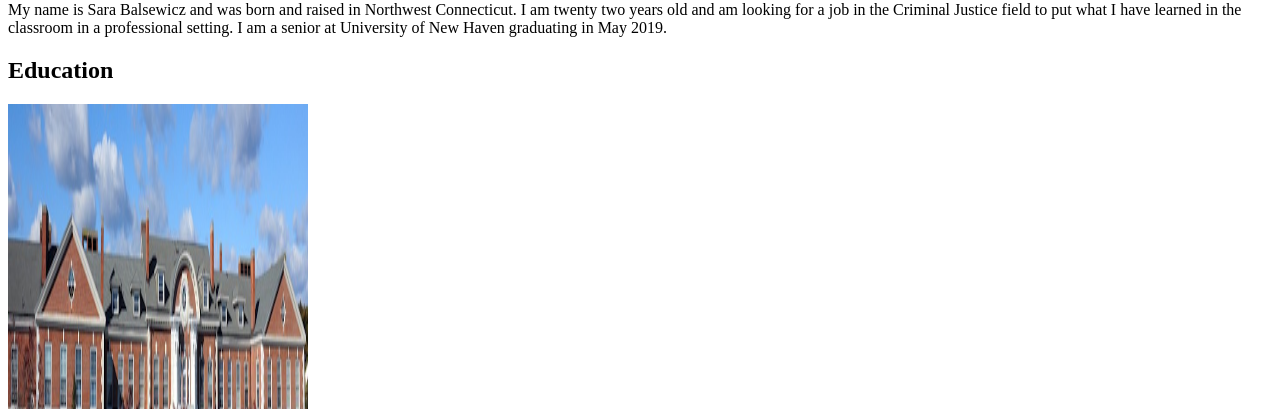
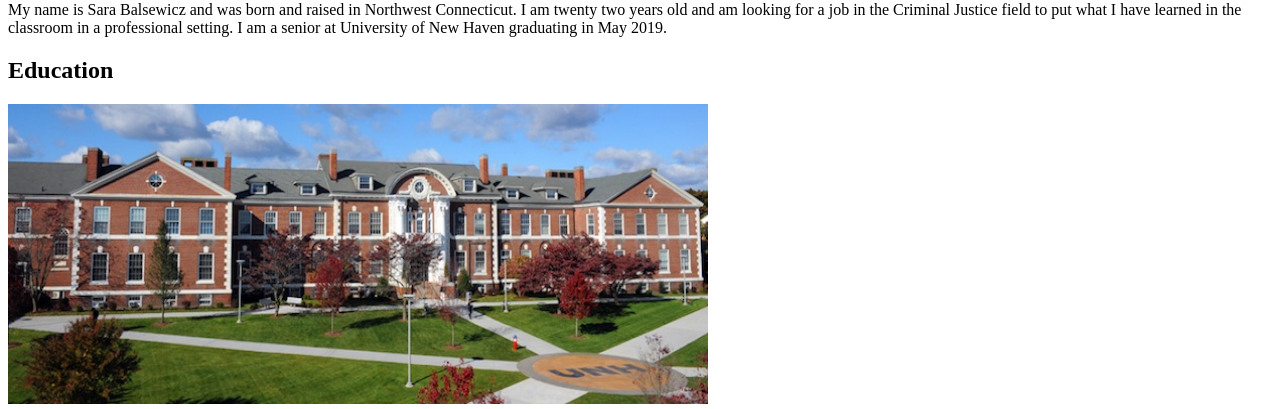
Before and after one commit to sbalsewicz20015/Final-Website, a plain HTML site: page index.html in a window 1280 px wide. Shown: the part 391-800 px from the top of the page. Drawn offline with Linux system fonts and the light colour scheme.

Commit message:
Update index.html

```diff
--- a/index.html
+++ b/index.html
@@ -49,7 +49,7 @@ My name is Sara Balsewicz and  was born and raised in Northwest Connecticut. I a
 </body>
 
   <h2>Education</h2>
-  <img src="unh.jpg" alt="unh" height="700" width="300">
+  <img src="unh.jpg" alt="unh" height="300" width="700">
   <body>
     <p>
      UNIVERSITY OF NEW HAVEN, WEST HAVEN, CT <br>
```
